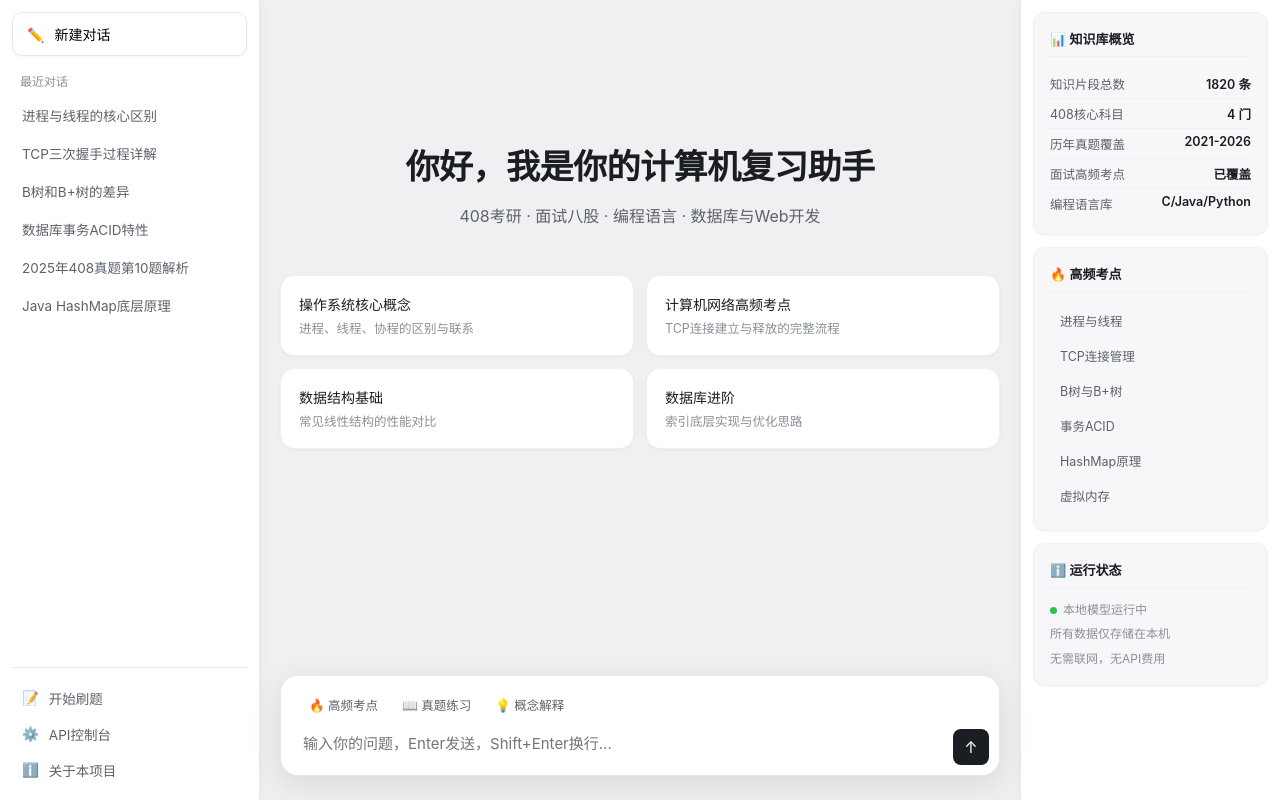
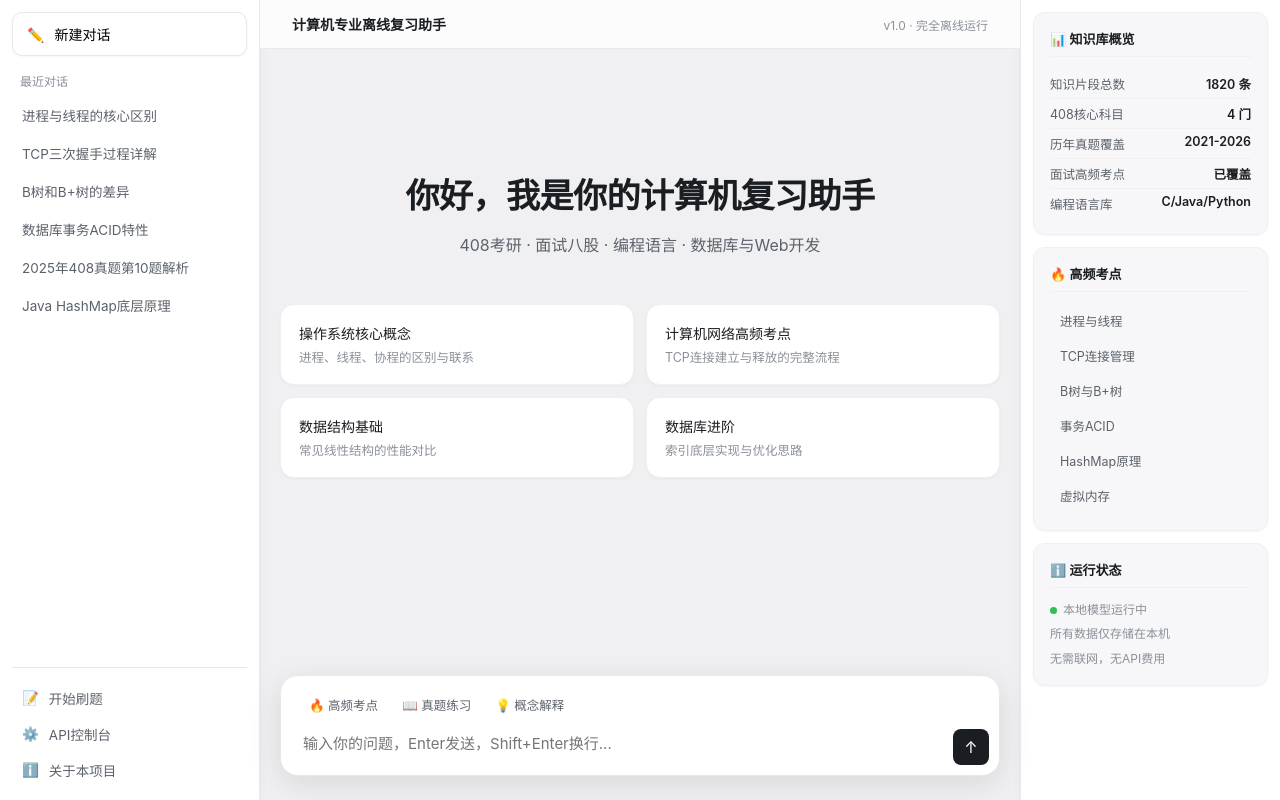
Before and after one commit to wenti-188/local-408-rag-qa, a Flask app: page / in a window 1280 px wide. Run offline with Flask 3, Linux system fonts and the light colour scheme; data that the repository does not hold is empty; parts of the project's set-up code (start-up, migrations or seed data) failed here and were passed over.

Commit message:
前端优化：恢复顶部毛玻璃title栏，显示标题和版本状态

```diff
--- a/templates/index.html
+++ b/templates/index.html
@@ -170,10 +170,24 @@
             flex-direction: column;
             position: relative;
         }
+        .top-bar {
+            padding: 14px 32px;
+            border-bottom: 1px solid var(--border);
+            background: rgba(255,255,255,0.8);
+            backdrop-filter: blur(10px);
+            display: flex;
+            align-items: center;
+            justify-content: space-between;
+            position: sticky;
+            top: 0;
+            z-index: 50;
+        }
+        .top-bar-title { font-size: 14px; font-weight: 600; }
+        .top-bar-status { font-size: 12px; color: var(--text-3); }
         .chat-container {
             flex: 1;
             overflow-y: auto;
-            padding: 40px 20px 140px;
+            padding: 20px 20px 140px;
         }
         .chat-container::-webkit-scrollbar { width: 6px; }
         .chat-container::-webkit-scrollbar-thumb { background: #d0d0d5; border-radius: 3px; }
@@ -447,6 +461,10 @@
 
     <!-- 主聊天区 -->
     <div class="main">
+        <div class="top-bar">
+            <div class="top-bar-title">计算机专业离线复习助手</div>
+            <div class="top-bar-status">v1.0 · 完全离线运行</div>
+        </div>
         <div class="chat-container" id="chat">
             <div class="welcome" id="welcome">
                 <h1>你好，我是你的计算机复习助手</h1>
```
